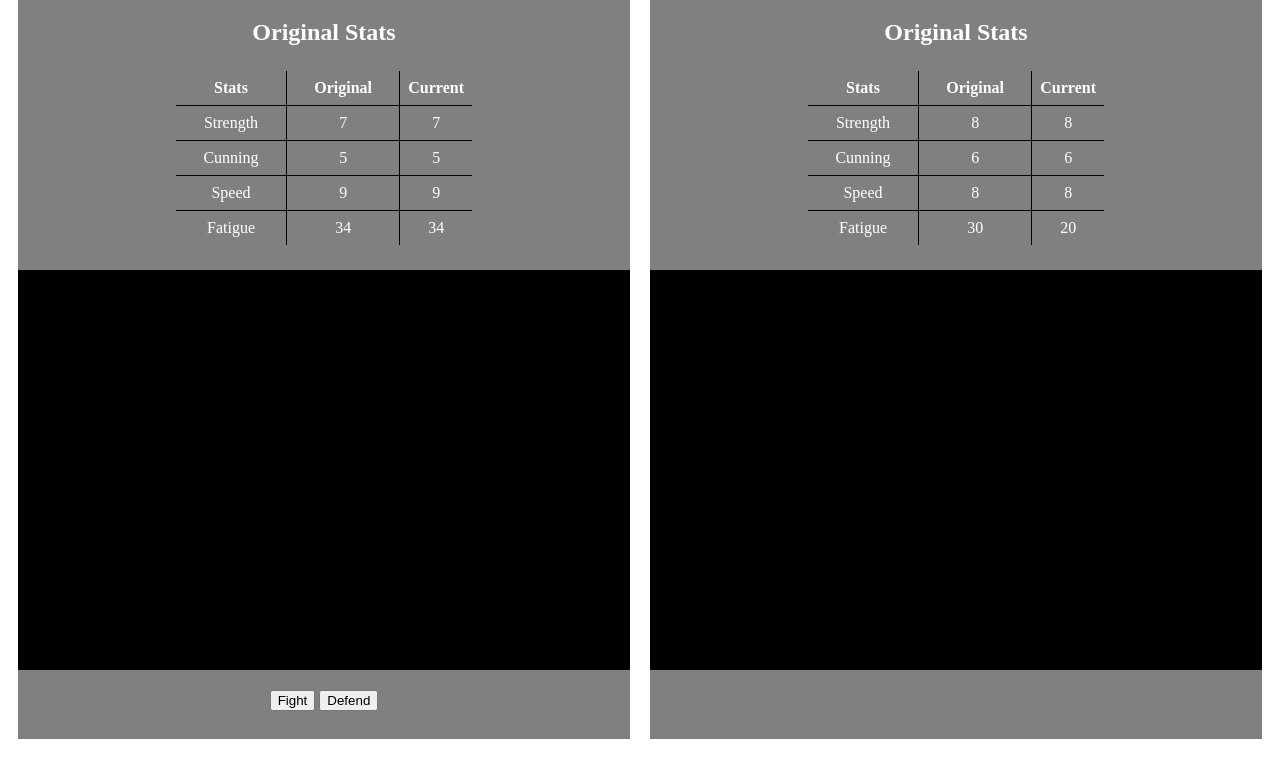
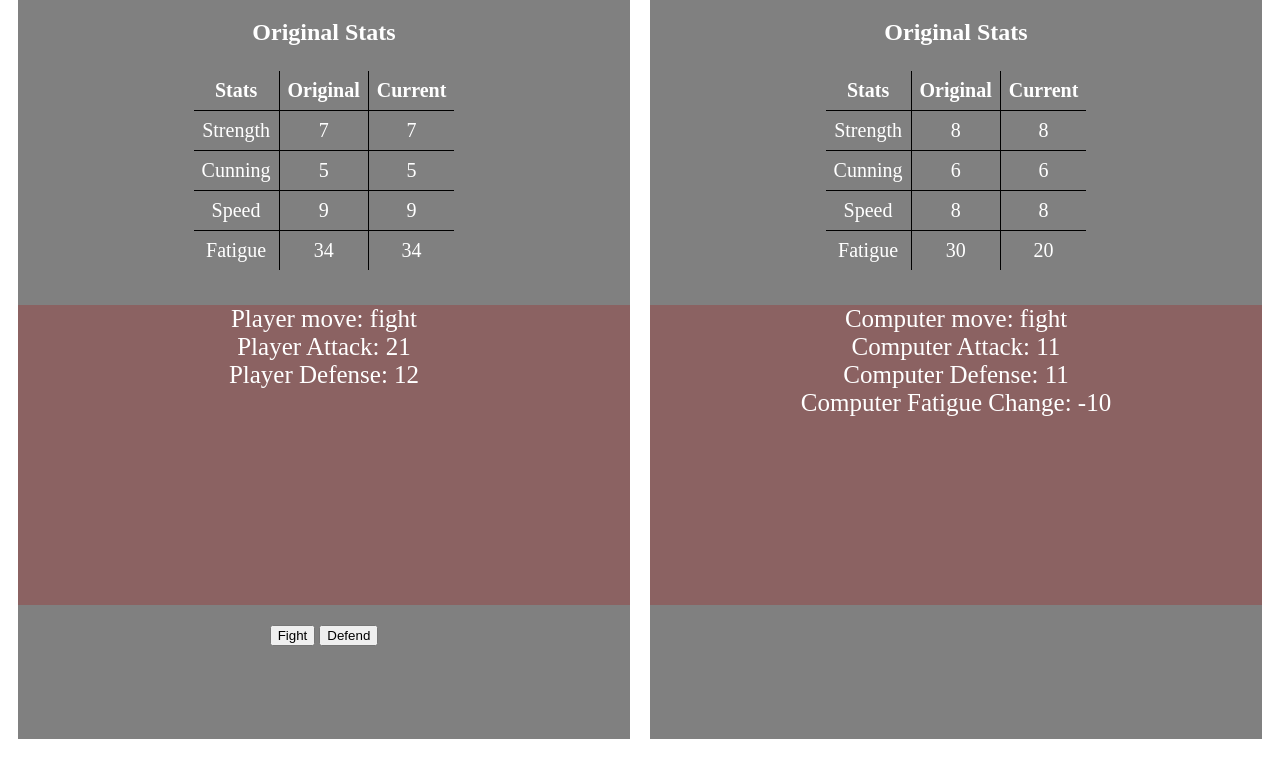
Before and after one commit to ZaRamen/JS-Project-3, a plain HTML site: page index.html in a window 1280 px wide. Both pictures are taken after a click on the button "Fight". Shown: the part 79-836 px from the top of the page. Drawn offline with Linux system fonts and the light colour scheme.

Commit message:
finish most of the project just making code more readable

```diff
--- a/index.html
+++ b/index.html
@@ -23,8 +23,8 @@
 
                 </table>
             </div>
-            <div class="player log">
-                <p id="player-log-info"></p>
+            <div id="player-log">
+                <!-- <p id="player-log-info"></p> -->
             </div>
 
             <div class="options">
@@ -49,8 +49,7 @@
 
                 </table>
             </div>
-            <div class="computer log">
-                <p id="computer-log-info"></p>
+            <div id="computer-log">
             </div>
 
         </div>
--- a/script.js
+++ b/script.js
@@ -18,6 +18,7 @@ document.addEventListener("DOMContentLoaded", function()
     var computerStatsContainer = document.getElementById('computer-stats-table');
     var playerOrgFatigue;
     var computerOrgFatigue;
+
     // functions
     function getRandomInteger(lower, upper) {
         var multiplier = upper - (lower - 1);
@@ -46,6 +47,7 @@ document.addEventListener("DOMContentLoaded", function()
     }
     function displayStats(fighter, container)
     {
+        // Create table for stats
         for (const [key, value] of Object.entries(fighter))
         {
             // create new row
@@ -64,11 +66,14 @@ document.addEventListener("DOMContentLoaded", function()
     }
     function generateFightersVals(fighter)
     {
+
         fighter['Fatigue'] += getRandomInteger(0, 6);
+
         fighter['Strength'] += getRandomInteger(0, 1);
         fighter['Cunning'] += getRandomInteger(0, 1);
         fighter['Speed'] += getRandomInteger(0, 1);
 
+        // Increase 2 stats by 1 and Decreease 2 stats by 1
         let increaseStats = new Set();
         while (increaseStats.size < 2)
         {
@@ -127,7 +132,7 @@ document.addEventListener("DOMContentLoaded", function()
     {
         if (canDoFinisher() == 'computer')
         {
-            return 2;
+            return 'finisher';
         }
         let rnd = getRandomInteger(0, 1);
         if (rnd == 0)
@@ -189,46 +194,108 @@ document.addEventListener("DOMContentLoaded", function()
                 }
                 break;
         }
+
+        let computerMoveResults = doMove(computer, computerMove);
+        console.log(computerMoveResults);
+
+        // needs to calc defense every turn
         computerDefense = calcDefense(computer, isComputerDefending);
         playerDefense = calcDefense(player, isPlayerDefending);
 
+        // Attack
+        // Fatigue is altered if attacked
+        let playerFatigueChange;
+        let computerFatigueChange;
+
         if (playerAttack > computerDefense)
         {
-            computer['Fatigue'] -= playerAttack - computerDefense;
+            computerFatigueChange = computerDefense - playerAttack;
+            computer['Fatigue'] += computerFatigueChange;
         }
         else if (computerAttack > playerDefense)
         {
-            player['Fatigue'] -= computerAttack - playerDefense;
-        }
-        if (computerMove == 1 && playerMove == 1)
-        {
-            computer["Fatigue"] += getRandomInteger(1, 6);
-            if (computer["Fatigue"] > computerOrgFatigue)
-            {
-                computer["Fatigue"] = computerOrgFatigue;
-            }
-            player["Fatigue"] += getRandomInteger(1, 6);
-            if (player["Fatigue"] > playerOrgFatigue)
-            {
-                player["Fatigue"] = playerOrgFatigue;
-            }
+            playerFatigueChange =  playerDefense - computerAttack;
+            player['Fatigue'] += playerFatigueChange;
         }
 
-        // console.log("player move is " + playerMove);
-        // console.log("computer move is " + computerMove);
-        // console.log("player attack is " + playerAttack);
-        // console.log("player defense is " + playerDefense);
-        // console.log("computer attack is " + computerAttack);
-        // console.log("computer defense is " + computerDefense);
-        console.log(computer);
-        console.log("Player");
-        console.log(player);
+        // if player defended and took no damage then regain some fatigue
+        if (playerMove == 'defend' && playerFatigueChange == 0)
+        {
+            defend(player, playerOrgFatigue);
+        }
+        else if (computerMove == 'defend' && computerFatigueChange == 0)
+        {
+            defend(computer, computerOrgFatigue);
+        }
+        else if (computerMove == 'defend' && playerMove == 'defend')
+        {
+            // if both defend then both get fatigue back
+            defend(computer, computerOrgFatigue);
+            defend(player, playerOrgFatigue);
+        }
+
+        // Info to display on the log
+        let playerTurnInfo =
+        {
+            'Player move': playerMove,
+            'Player Attack': playerAttack,
+            'Player Defense': playerDefense,
+            'Player Fatigue Change': playerFatigueChange
+        }
+        let computerTurnInfo =
+        {
+            'Computer move': computerMove,
+            'Computer Attack': computerAttack,
+            'Computer Defense': computerDefense,
+            'Computer Fatigue Change': computerFatigueChange
+        }
+
+
 
         updateStats(player, 0);
         updateStats(computer, 1);
+
         canDoFinisher();
-        display();
+        display(playerTurnInfo, computerTurnInfo);
     }
+    function doMove(fighter, moveChoice)
+    {
+        let attack;
+        let isDefending;
+        switch(moveChoice)
+        {
+            case 'fight':
+                attack = calcAttack(fighter, false);
+                break;
+            case 'defend':
+                isDefending = true;
+                break;
+            case 'finisher':
+                attack = calcAttack(fighter, true);
+
+                if (attack > 1)
+                {
+                    win('computer');
+                }
+                break;
+        }
+        return [attack, isDefending];
+    }
+    function defend(fighter, orgFatigue)
+    {
+        let fatigueChange = getRandomInteger(1, 6);
+        fighter["Fatigue"] += fatigueChange;
+        if (fighter["Fatigue"] > orgFatigue)
+        {
+            fighter["Fatigue"] = orgFatigue;
+        }
+        console.log(fatigueChange);
+    }
+    /**
+     *
+     * @param {*} fighter
+     * @param {index of the log (0 is player, 1 is computer)} index
+     */
     function updateStats(fighter, index)
     {
         document.getElementsByClassName('Strength')[index].innerHTML = fighter['Strength'];
@@ -236,15 +303,31 @@ document.addEventListener("DOMContentLoaded", function()
         document.getElementsByClassName('Speed')[index].innerHTML = fighter['Speed'];
         document.getElementsByClassName('Fatigue')[index].innerHTML = fighter['Fatigue'];
     }
-    function display()
+
+    function display(playerInfo, computerInfo)
     {
-
+       for (const [key, value] of Object.entries(playerInfo))
+       {
+        if (value != undefined)
+        {
+            document.getElementById('player-log').innerHTML += key + ': ' + value + "<br>";
+        }
+       }
+       for (const [key, value] of Object.entries(computerInfo))
+       {
+        if (value != undefined)
+        {
+            document.getElementById('computer-log').innerHTML += key + ': ' + value + "<br>";
+        }
+       }
+       document.getElementById('player-log').innerHTML += "<br>";
+       document.getElementById('computer-log').innerHTML += "<br>";
     }
     function win(winner)
     {
-        alert('winner is ' + winner);;
+        alert('Winner is ' + winner);
+        alert('Refresh the page to reset the game');
         document.getElementById('finisher').classList.remove('appear');
-
     }
 
     // Call functions
--- a/styles.css
+++ b/styles.css
@@ -33,19 +33,12 @@ th, td
    text-align: center;
    margin: 0;
 }
-.player-stats, .computer-stats
+#player-stats, #computer-stats
 {
     width: 80%;
-    height: 50px;
     font-size: 20px;
     margin: auto;
-}
-.log
-{
-    color: white;
-    width: 100%;
-    height: 400px;
-    margin: auto;
+    margin-bottom: 30px;
 }
 .options
 {
@@ -60,9 +53,12 @@ th, td
 {
     display: inline-block;
 }
-.player.log, .computer.log
+#player-log, #computer-log
 {
-    background-color: black;
+    height: 300px;
+    overflow-y: auto;
+    background-color: rgb(139, 98, 98);
+    font-size: 25px;
     margin-bottom: 20px;
 }
 p
```
